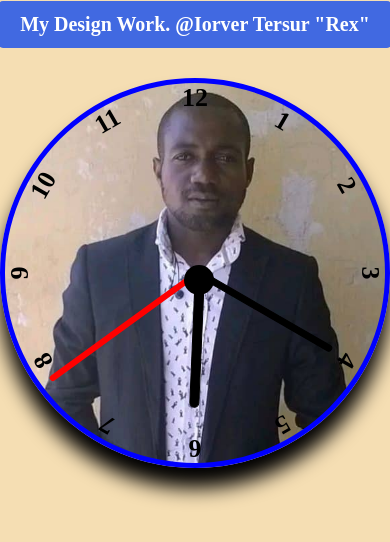
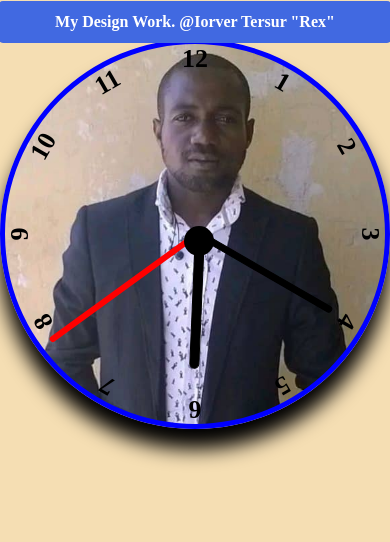
Before and after one commit to Iorverrex/clockproject, a plain HTML site: page index.html in a window 390 px wide. Shown: the top 542 px of the page. Drawn offline with Linux system fonts and the light colour scheme.

Commit message:
Update index.css

```diff
--- a/index.css
+++ b/index.css
@@ -134,7 +134,7 @@ section{
 @media (max-width: 768px){
     h1{
         width: 95%;
-        font-size: 20px;
+        font-size: 16px;
     }
 
     section{
@@ -142,9 +142,9 @@ section{
 
     }
     .clock{
-    max-width: 400px;
+    max-width: 380px;
     height: 45vh;
-        margin-top: -10%;
+        margin-top: -20%;
 
     }
 }
```
